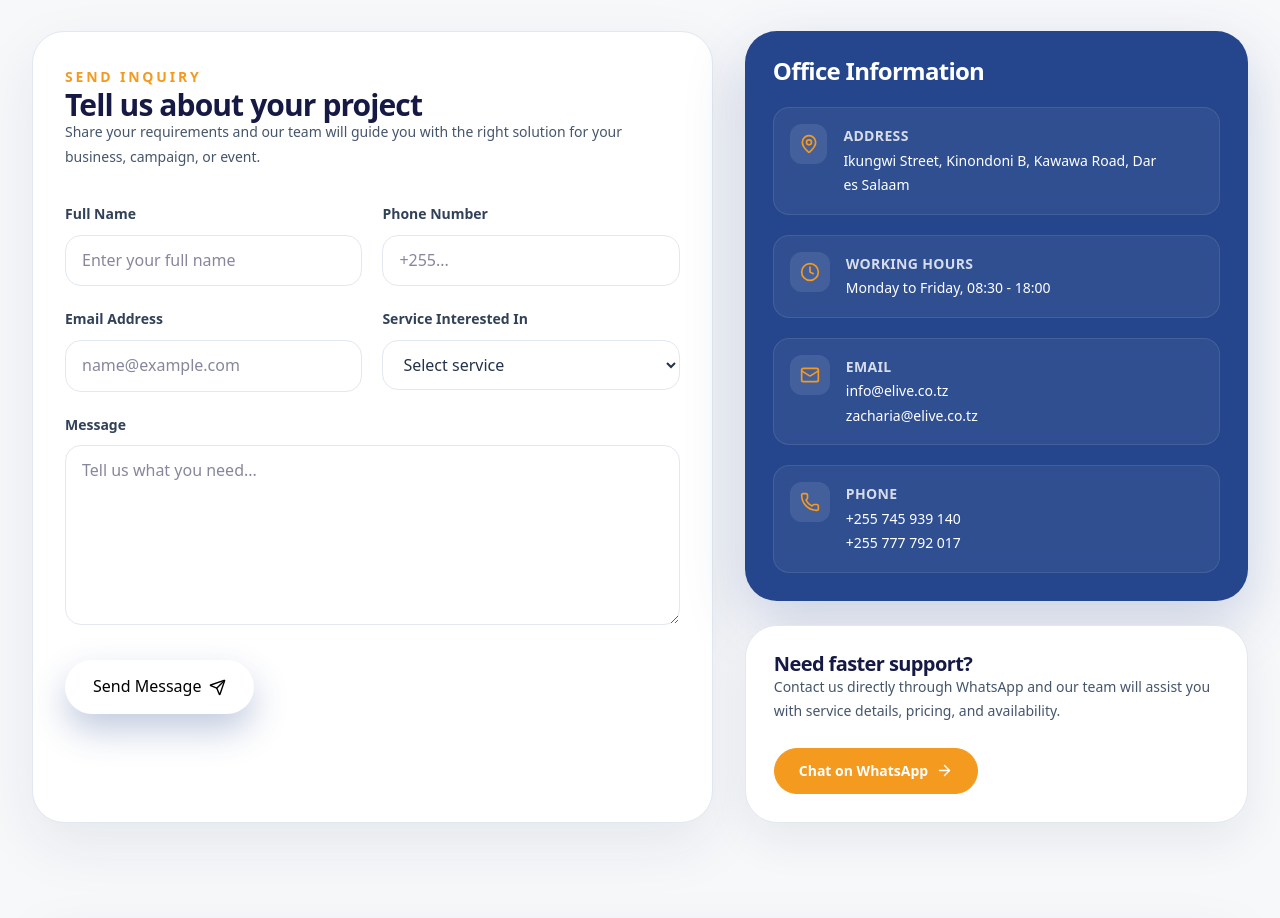
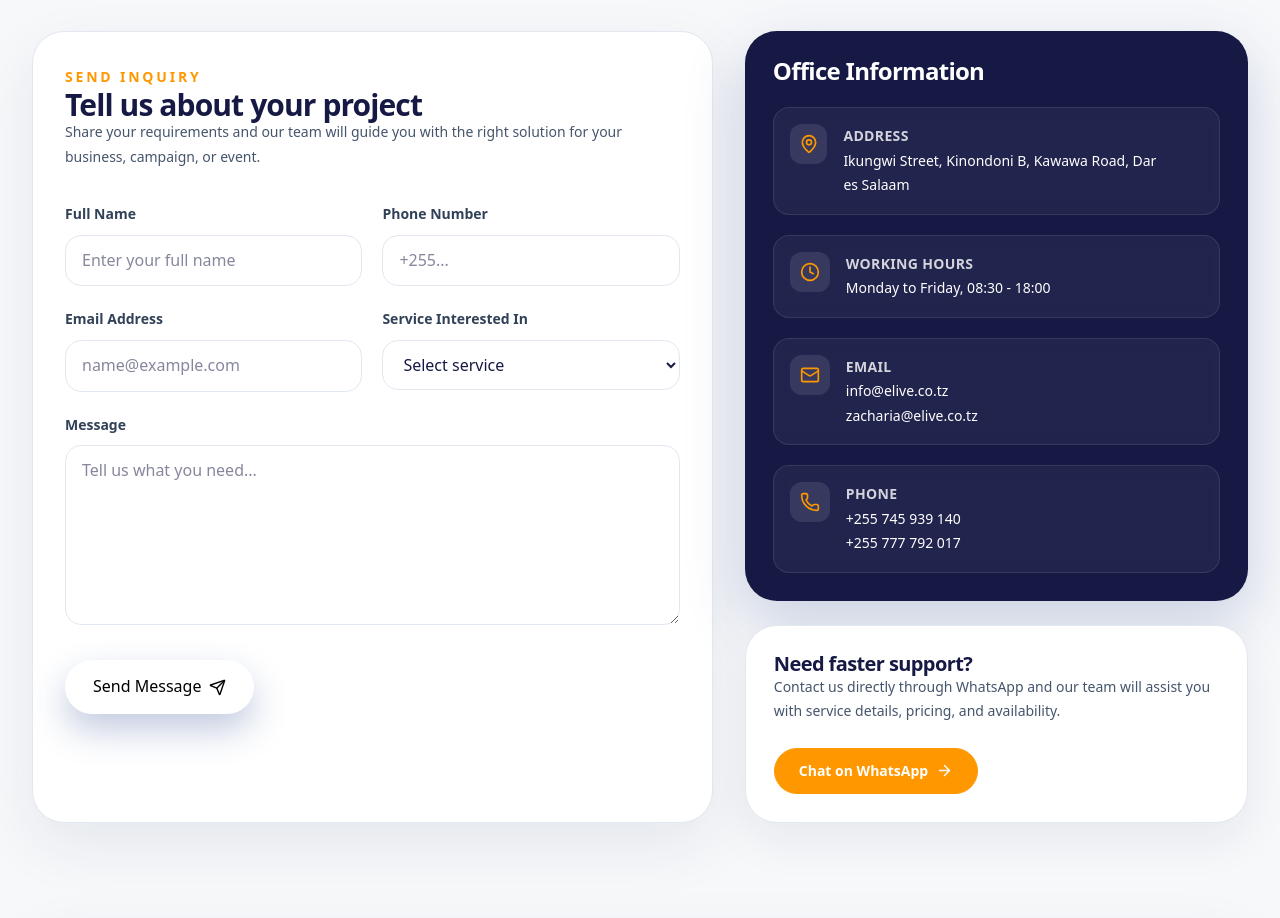
Before and after one commit to kite255/elive-website, a Next.js app: page /contact in a window 1280 px wide. Shown: the part 780-1698 px from the top of the page. Built offline with nearby package versions, Linux system fonts and the light colour scheme; a web font is replaced by a local one.

Commit message:
Apply official eLive brand palette and typography

```diff
--- a/app/contact/page.tsx
+++ b/app/contact/page.tsx
@@ -73,7 +73,7 @@ const services = [
 
 export default function ContactPage() {
   return (
-    <main className="overflow-hidden bg-[#F7F8FA] text-[#24324A]">
+    <main className="overflow-hidden bg-[#F7F8FA] text-[#161943]">
       {/* HERO */}
       <section className="relative px-4 py-20 md:px-6 lg:px-8 lg:py-28">
         <div className="absolute inset-0 -z-10 bg-[radial-gradient(circle_at_top_left,rgba(37,70,140,0.16),transparent_36%),radial-gradient(circle_at_bottom_right,rgba(243,154,31,0.16),transparent_34%)]" />
@@ -86,7 +86,7 @@ export default function ContactPage() {
         >
 
 
-          <h1 className="mx-auto mt-6 max-w-4xl text-4xl font-bold tracking-tight text-[#24324A] md:text-6xl">
+          <h1 className="mx-auto mt-6 max-w-4xl text-4xl font-bold tracking-tight text-[#161943] md:text-6xl">
             Let’s Build Something Great Together
           </h1>
 
@@ -114,11 +114,11 @@ export default function ContactPage() {
                 key={item.title}
                 href={item.href}
                 variants={fadeUp}
-                className="group relative overflow-hidden rounded-[1.7rem] border border-slate-200 bg-white p-7 shadow-[0_16px_40px_rgba(15,35,76,0.06)] transition-all duration-300 hover:-translate-y-1 hover:border-[#25468c]/20 hover:shadow-[0_24px_60px_rgba(15,35,76,0.12)]"
+                className="group relative overflow-hidden rounded-[1.7rem] border border-slate-200 bg-white p-7 shadow-[0_16px_40px_rgba(15,35,76,0.06)] transition-all duration-300 hover:-translate-y-1 hover:border-[#161943]/20 hover:shadow-[0_24px_60px_rgba(15,35,76,0.12)]"
               >
-                <div className="absolute right-0 top-0 h-24 w-24 rounded-bl-[3rem] bg-[#25468c]/5 transition group-hover:bg-[#f39a1f]/10" />
+                <div className="absolute right-0 top-0 h-24 w-24 rounded-bl-[3rem] bg-[#161943]/5 transition group-hover:bg-[#FF9800]/10" />
 
-                <div className="relative flex h-12 w-12 items-center justify-center rounded-2xl bg-[#25468c]/10 text-[#25468c] transition group-hover:bg-[#25468c] group-hover:text-white">
+                <div className="relative flex h-12 w-12 items-center justify-center rounded-2xl bg-[#161943]/10 text-[#161943] transition group-hover:bg-[#161943] group-hover:text-white">
                   <Icon size={22} />
                 </div>
 
@@ -126,7 +126,7 @@ export default function ContactPage() {
                   {item.title}
                 </h3>
 
-                <p className="relative mt-2 text-sm font-semibold text-[#25468c]">
+                <p className="relative mt-2 text-sm font-semibold text-[#161943]">
                   {item.value}
                 </p>
 
@@ -150,7 +150,7 @@ export default function ContactPage() {
             viewport={{ once: true, amount: 0.2 }}
             className="rounded-[2rem] border border-slate-200 bg-white p-6 shadow-[0_22px_60px_rgba(15,35,76,0.08)] md:p-8"
           >
-            <span className="text-sm font-semibold uppercase tracking-[0.2em] text-[#f39a1f]">
+            <span className="text-sm font-semibold uppercase tracking-[0.2em] text-[#FF9800]">
               Send Inquiry
             </span>
 
@@ -181,7 +181,7 @@ export default function ContactPage() {
                     Service Interested In
                   </label>
 
-                  <select className="mt-2 w-full rounded-2xl border border-slate-200 bg-[#F7F8FA] px-4 py-3 text-sm outline-none transition focus:border-[#25468c] focus:bg-white">
+                  <select className="mt-2 w-full rounded-2xl border border-slate-200 bg-[#F7F8FA] px-4 py-3 text-sm outline-none transition focus:border-[#161943] focus:bg-white">
                     <option>Select service</option>
                     {services.map((service) => (
                       <option key={service}>{service}</option>
@@ -198,13 +198,13 @@ export default function ContactPage() {
                 <textarea
                   rows={6}
                   placeholder="Tell us what you need..."
-                  className="mt-2 w-full resize-none rounded-2xl border border-slate-200 bg-[#F7F8FA] px-4 py-3 text-sm outline-none transition focus:border-[#25468c] focus:bg-white"
+                  className="mt-2 w-full resize-none rounded-2xl border border-slate-200 bg-[#F7F8FA] px-4 py-3 text-sm outline-none transition focus:border-[#161943] focus:bg-white"
                 />
               </div>
 
           <button
   type="button"
-  className="mt-2 group inline-flex w-fit items-center gap-2 rounded-full bg-[#25468c] px-7 py-3.5 text-sm font-semibold text-white shadow-[0_16px_35px_rgba(37,70,140,0.28)] transition-all duration-300 hover:-translate-y-1 hover:bg-[#1e3770]"
+  className="mt-2 group inline-flex w-fit items-center gap-2 rounded-full bg-[#161943] px-7 py-3.5 text-sm font-semibold text-white shadow-[0_16px_35px_rgba(37,70,140,0.28)] transition-all duration-300 hover:-translate-y-1 hover:bg-[#0F1233]"
 >
   <span className="text-black">Send Message</span>
   <Send
@@ -223,7 +223,7 @@ export default function ContactPage() {
             viewport={{ once: true, amount: 0.2 }}
             className="flex flex-col space-y-6"
           >
-            <div className="flex-1 rounded-[2rem] bg-[#25468c] p-7 text-white shadow-[0_22px_60px_rgba(37,70,140,0.22)]">
+            <div className="flex-1 rounded-[2rem] bg-[#161943] p-7 text-white shadow-[0_22px_60px_rgba(37,70,140,0.22)]">
   <h3 className="text-2xl font-bold !text-white">
   Office Information
 </h3>
@@ -262,7 +262,7 @@ export default function ContactPage() {
            <Link
   href="https://wa.me/255777792017"
   target="_blank"
-  className="mt-6 inline-flex items-center gap-2 rounded-full bg-[#f39a1f] px-6 py-3 text-sm font-semibold text-white border border-[#f39a1f] transition-colors duration-200 hover:bg-[#e68613]"
+  className="mt-6 inline-flex items-center gap-2 rounded-full bg-[#FF9800] px-6 py-3 text-sm font-semibold text-white border border-[#FF9800] transition-colors duration-200 hover:bg-[#E88700]"
 >
   <span className="text-white">Chat on WhatsApp</span>
   <ArrowRight size={17} className="text-white" />
@@ -277,7 +277,7 @@ export default function ContactPage() {
         <div className="mx-auto max-w-7xl overflow-hidden rounded-[2rem] border border-slate-200 bg-white shadow-[0_22px_60px_rgba(15,35,76,0.08)]">
           <div className="grid lg:grid-cols-[0.9fr_1.1fr]">
             <div className="p-8 md:p-10">
-              <span className="text-sm font-semibold uppercase tracking-[0.2em] text-[#f39a1f]">
+              <span className="text-sm font-semibold uppercase tracking-[0.2em] text-[#FF9800]">
                 Visit Us
               </span>
 
@@ -297,7 +297,7 @@ export default function ContactPage() {
                   "Branding and communication guidance",
                 ].map((item) => (
                   <div key={item} className="flex items-center gap-3">
-                    <CheckCircle2 size={18} className="text-[#f39a1f]" />
+                    <CheckCircle2 size={18} className="text-[#FF9800]" />
                     <span className="text-sm font-medium text-slate-600">
                       {item}
                     </span>
@@ -337,7 +337,7 @@ function Input({
       <input
         type={type}
         placeholder={placeholder}
-        className="mt-2 w-full rounded-2xl border border-slate-200 bg-[#F7F8FA] px-4 py-3 text-sm outline-none transition focus:border-[#25468c] focus:bg-white"
+        className="mt-2 w-full rounded-2xl border border-slate-200 bg-[#F7F8FA] px-4 py-3 text-sm outline-none transition focus:border-[#161943] focus:bg-white"
       />
     </div>
   );
@@ -355,7 +355,7 @@ function Info({
   return (
     <div className="flex items-start gap-4 rounded-2xl border border-white/10 bg-white/5 px-4 py-4 backdrop-blur-sm">
 
-      <div className="flex h-10 w-10 items-center justify-center rounded-xl bg-white/10 text-[#f39a1f]">
+      <div className="flex h-10 w-10 items-center justify-center rounded-xl bg-white/10 text-[#FF9800]">
         <Icon size={20} />
       </div>
 
```
